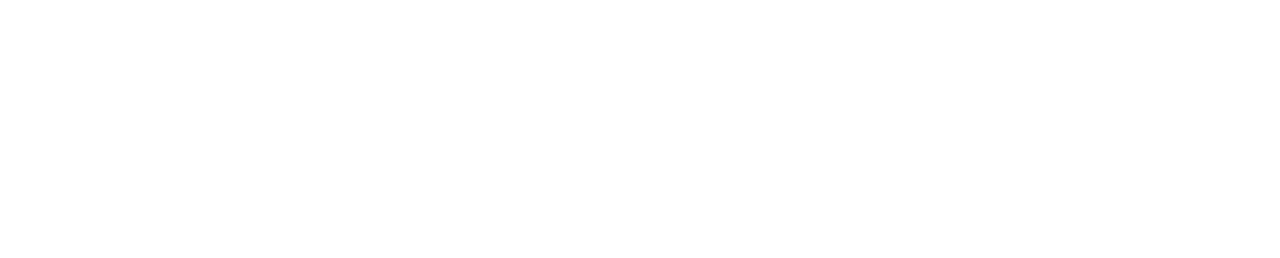
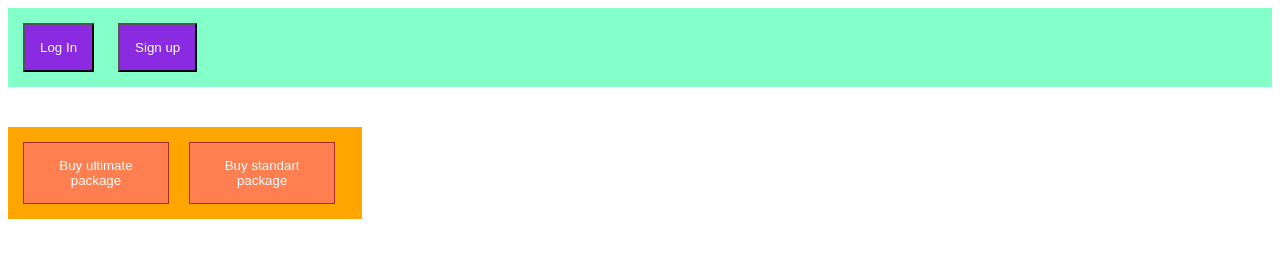
Before and after one commit to drsckarasu/mainAcademy, a plain HTML site: page lab.html in a window 1280 px wide. Drawn offline with Linux system fonts and the light colour scheme.

Commit message:
finishing lab1.3.6

```diff
--- a/lab.css
+++ b/lab.css
@@ -0,0 +1,27 @@
+.header{
+    background-color: #84ffc9;
+    padding: 15px;
+}
+.sidebar{
+    background-color: orange;
+    padding: 15px;
+    margin-top: 40px;
+    display: inline-block;
+}
+button{
+    padding: 15px;
+    color: white;
+}
+.header > button{
+    background-color: blueviolet;
+    margin-right: 20px;
+}
+.sidebar > button{
+    background-color: coral;
+    border: 1px solid brown;
+    width: 45%;
+    margin-right: 5%;
+}
+.sidebar > button:last-child{
+    margin-right: 0;
+}
--- a/lab.html
+++ b/lab.html
@@ -6,6 +6,13 @@
     <link rel="stylesheet" href="lab.css">
 </head>
 <body>
-
+    <div class="header">
+        <button>Log In</button>
+        <button>Sign up</button>
+    </div>
+    <div class="sidebar">
+        <button>Buy ultimate package</button>
+        <button>Buy standart package</button>
+    </div>
 </body>
 </html>
```
